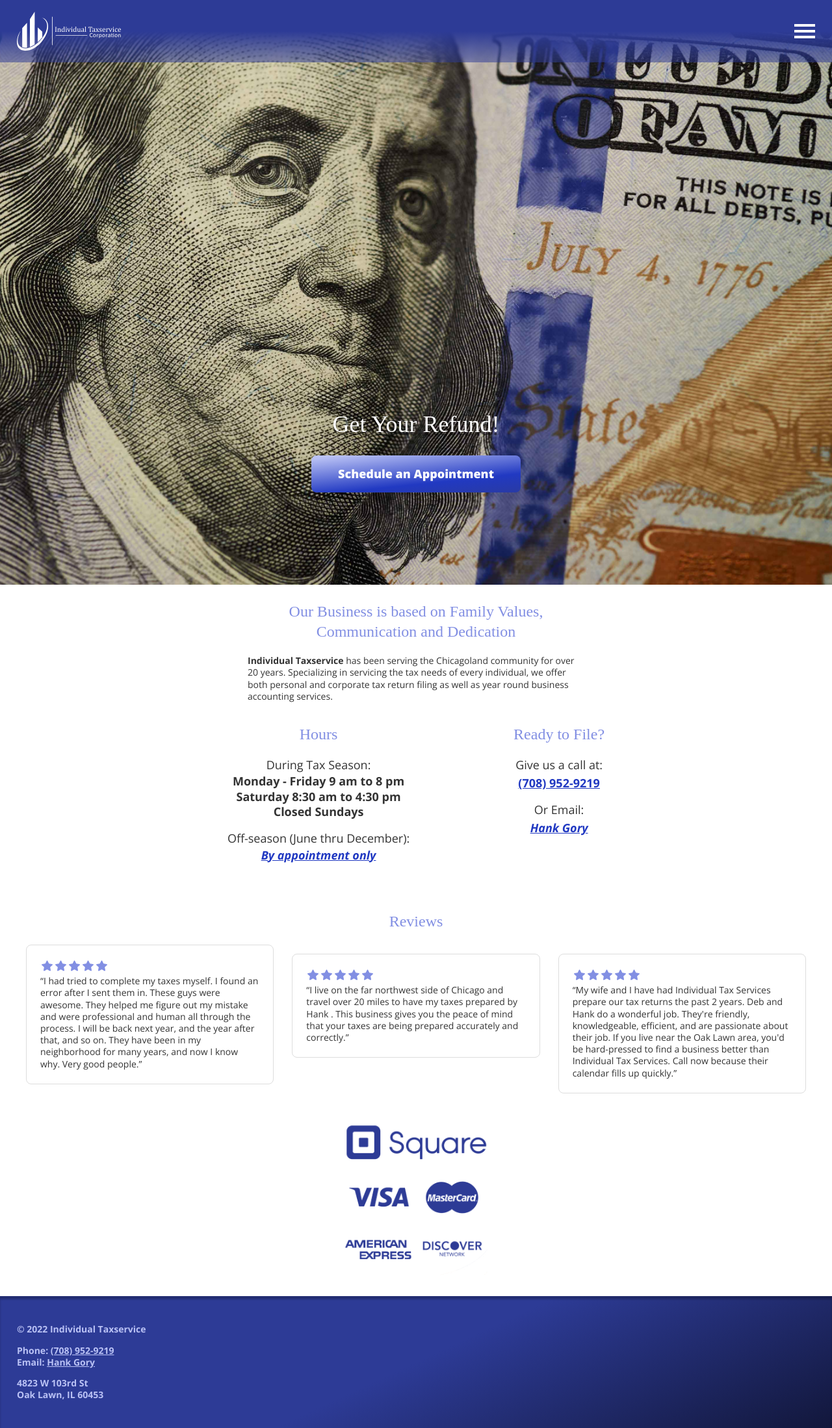
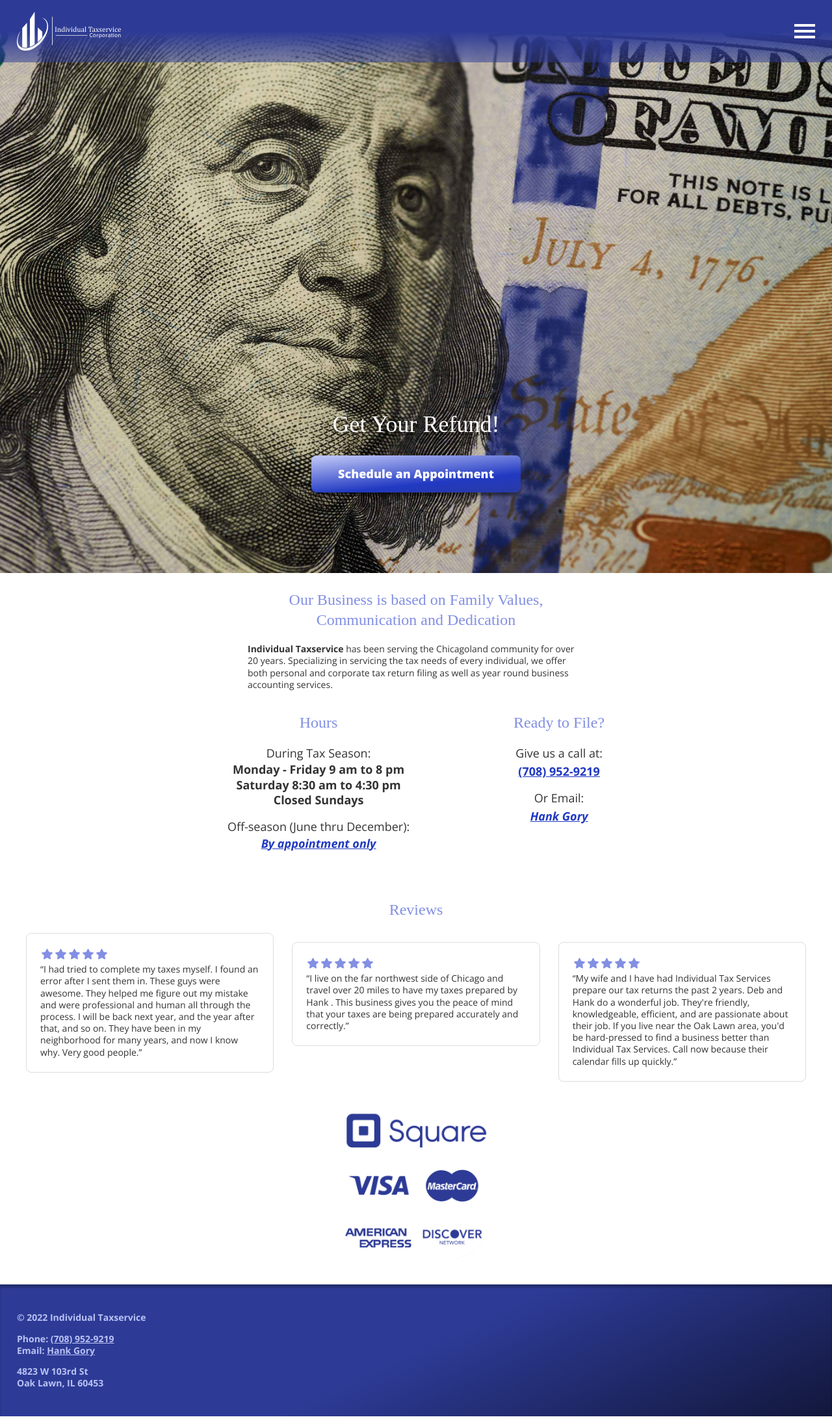
Before and after one commit to nickrathert/its, a Jekyll site: the page built from index.markdown, in a window 1280 px wide. Shown: the whole page at 65% size. Built offline with Jekyll 4.4.1, drawn with Linux system fonts in a browser that asks for light colours; some web fonts are replaced.

Commit message:
added drop shadow to primary CTA and reduced vertical height 2 percent

```diff
--- a/css/style.css
+++ b/css/style.css
@@ -301,7 +301,7 @@
 
 .home-cta {
     /* height: calc(100vh - 125px); */
-    height: 100vh;
+    height: 98vh;
     background-image: url("../img/ben.jpg");
     background-repeat: no-repeat;
     background-size: cover;
@@ -313,6 +313,10 @@
     text-shadow: 0 5px rgb(0 0 0 / 50%);
     margin-top: 0;
     padding-top: 70vh;
+}
+
+.home-cta .primary-cta {
+    box-shadow: 0px 5px 4px rgb(0 0 0 / 50%);
 }
 
 .contact-address {
```
